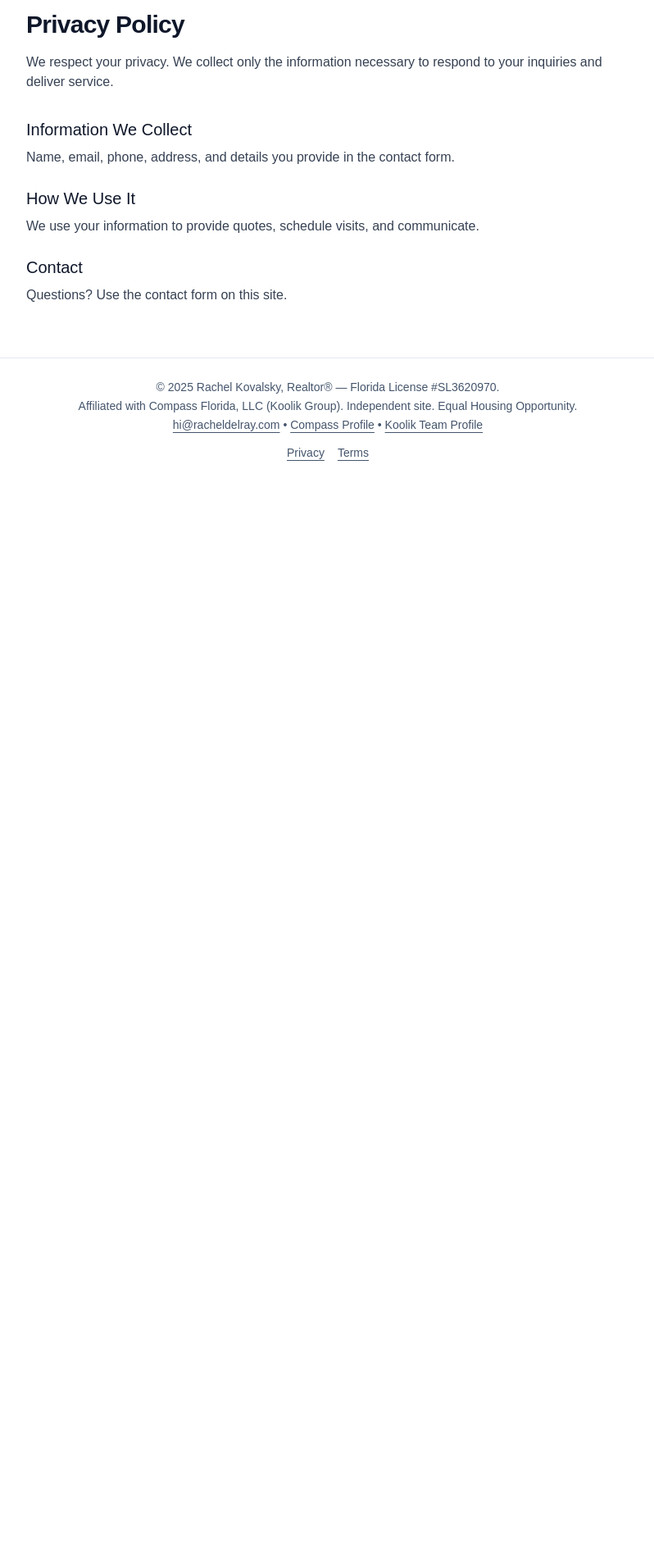
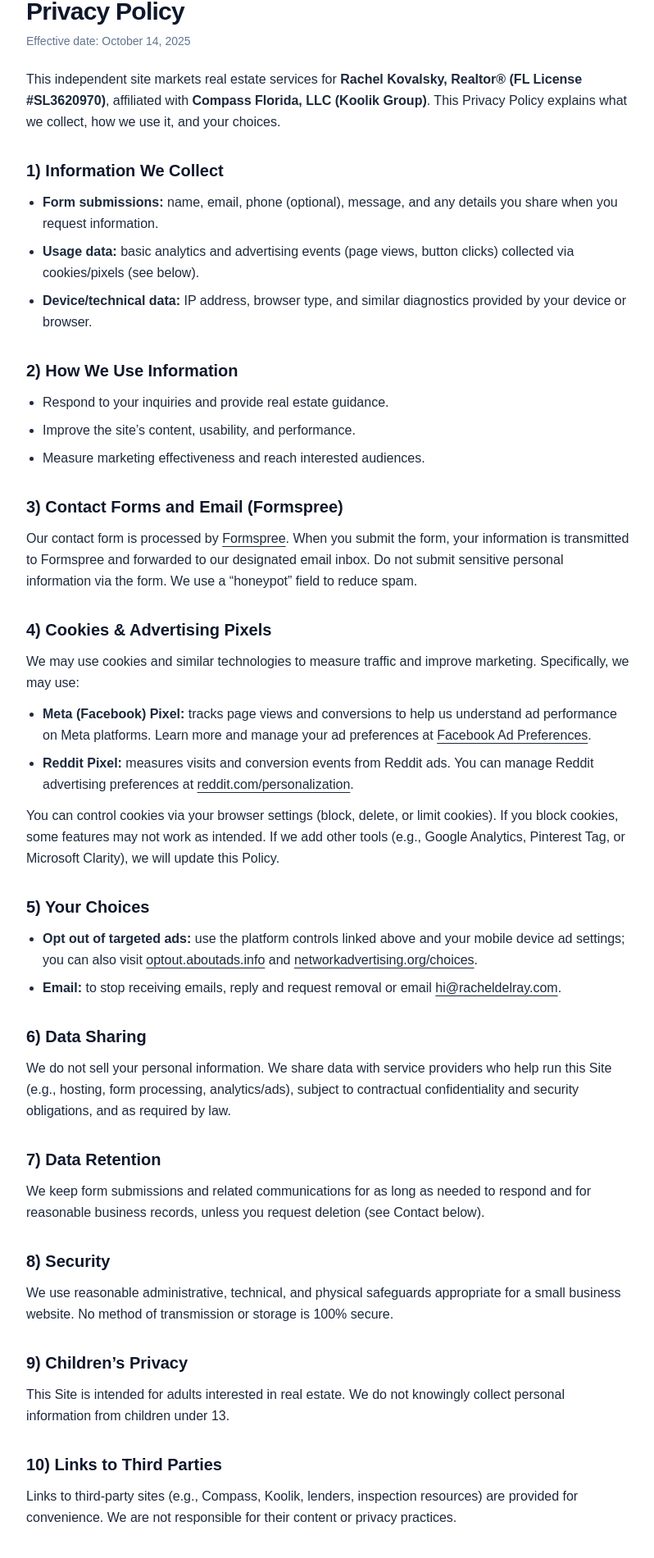
Before and after one commit to tkovalsky/rachel-site, a Next.js app: page /privacy in a window 1280 px wide. Shown: the part 109-2009 px from the top of the page at 82% size, without its empty margins (240-1038 px from the left). Before the commit the page ends 800 px from the top, so only its background shows below. Built offline with nearby package versions, Linux system fonts and the light colour scheme.

Commit message:
Privacy Policy: forms + cookies/pixels (Meta/Reddit) + opt-outs

```diff
--- a/src/app/privacy/page.tsx
+++ b/src/app/privacy/page.tsx
@@ -1,22 +1,194 @@
-export const metadata = {
-  title: "Privacy Policy",
-  description: "Privacy policy for Atlantic Home Watch.",
+// src/app/privacy/page.tsx
+import type { Metadata } from "next";
+import Link from "next/link";
+
+export const metadata: Metadata = {
+  title: "Privacy Policy | Rachel Kovalsky Real Estate",
+  description:
+    "Privacy Policy for Rachel Kovalsky, Realtor® affiliated with Compass Florida, LLC (Koolik Group). Explains forms, cookies, and pixels (Meta/Reddit).",
 };
 
 export default function PrivacyPage() {
+  const effective = "October 14, 2025"; // update when you materially change this page
+
   return (
-    <main className="mx-auto max-w-3xl px-4 py-16">
-      <h1 className="text-3xl font-semibold tracking-tight">Privacy Policy</h1>
-      <p className="mt-4 text-gray-700">
-        We respect your privacy. We collect only the information necessary to respond to your
-        inquiries and deliver service.
+    <main className="mx-auto max-w-3xl px-4 py-12 text-slate-800">
+      <h1 className="text-2xl md:text-3xl font-semibold tracking-tight text-slate-900">
+        Privacy Policy
+      </h1>
+      <p className="mt-2 text-sm text-slate-500">Effective date: {effective}</p>
+
+      <p className="mt-6 leading-relaxed">
+        This independent site markets real estate services for{" "}
+        <strong>Rachel Kovalsky, Realtor® (FL License #SL3620970)</strong>, affiliated with{" "}
+        <strong>Compass Florida, LLC (Koolik Group)</strong>. This Privacy Policy explains what
+        we collect, how we use it, and your choices.
       </p>
-      <h2 className="mt-8 text-xl font-medium">Information We Collect</h2>
-      <p className="mt-2 text-gray-700">Name, email, phone, address, and details you provide in the contact form.</p>
-      <h2 className="mt-6 text-xl font-medium">How We Use It</h2>
-      <p className="mt-2 text-gray-700">We use your information to provide quotes, schedule visits, and communicate.</p>
-      <h2 className="mt-6 text-xl font-medium">Contact</h2>
-      <p className="mt-2 text-gray-700">Questions? Use the contact form on this site.</p>
+
+      <h2 className="mt-8 text-xl font-semibold text-slate-900">1) Information We Collect</h2>
+      <ul className="mt-3 list-disc pl-5 space-y-2 leading-relaxed">
+        <li>
+          <strong>Form submissions:</strong> name, email, phone (optional), message, and any details
+          you share when you request information.
+        </li>
+        <li>
+          <strong>Usage data:</strong> basic analytics and advertising events (page views, button
+          clicks) collected via cookies/pixels (see below).
+        </li>
+        <li>
+          <strong>Device/technical data:</strong> IP address, browser type, and similar diagnostics
+          provided by your device or browser.
+        </li>
+      </ul>
+
+      <h2 className="mt-8 text-xl font-semibold text-slate-900">2) How We Use Information</h2>
+      <ul className="mt-3 list-disc pl-5 space-y-2 leading-relaxed">
+        <li>Respond to your inquiries and provide real estate guidance.</li>
+        <li>Improve the site’s content, usability, and performance.</li>
+        <li>Measure marketing effectiveness and reach interested audiences.</li>
+      </ul>
+
+      <h2 className="mt-8 text-xl font-semibold text-slate-900">
+        3) Contact Forms and Email (Formspree)
+      </h2>
+      <p className="mt-3 leading-relaxed">
+        Our contact form is processed by{" "}
+        <a
+          href="https://formspree.io/legal/privacy-policy"
+          target="_blank"
+          rel="noopener noreferrer"
+          className="underline underline-offset-4"
+        >
+          Formspree
+        </a>
+        . When you submit the form, your information is transmitted to Formspree and forwarded to our
+        designated email inbox. Do not submit sensitive personal information via the form. We use a
+        “honeypot” field to reduce spam.
+      </p>
+
+      <h2 className="mt-8 text-xl font-semibold text-slate-900">4) Cookies & Advertising Pixels</h2>
+      <p className="mt-3 leading-relaxed">
+        We may use cookies and similar technologies to measure traffic and improve marketing.
+        Specifically, we may use:
+      </p>
+      <ul className="mt-3 list-disc pl-5 space-y-2 leading-relaxed">
+        <li>
+          <strong>Meta (Facebook) Pixel:</strong> tracks page views and conversions to help us
+          understand ad performance on Meta platforms. Learn more and manage your ad preferences at{" "}
+          <a
+            href="https://www.facebook.com/adpreferences/ad_settings"
+            target="_blank"
+            rel="noopener noreferrer"
+            className="underline underline-offset-4"
+          >
+            Facebook Ad Preferences
+          </a>
+          .
+        </li>
+        <li>
+          <strong>Reddit Pixel:</strong> measures visits and conversion events from Reddit ads. You
+          can manage Reddit advertising preferences at{" "}
+          <a
+            href="https://www.reddit.com/personalization"
+            target="_blank"
+            rel="noopener noreferrer"
+            className="underline underline-offset-4"
+          >
+            reddit.com/personalization
+          </a>
+          .
+        </li>
+      </ul>
+      <p className="mt-3 leading-relaxed">
+        You can control cookies via your browser settings (block, delete, or limit cookies). If you
+        block cookies, some features may not work as intended. If we add other tools (e.g., Google
+        Analytics, Pinterest Tag, or Microsoft Clarity), we will update this Policy.
+      </p>
+
+      <h2 className="mt-8 text-xl font-semibold text-slate-900">5) Your Choices</h2>
+      <ul className="mt-3 list-disc pl-5 space-y-2 leading-relaxed">
+        <li>
+          <strong>Opt out of targeted ads:</strong> use the platform controls linked above and your
+          mobile device ad settings; you can also visit{" "}
+          <a
+            href="https://optout.aboutads.info"
+            target="_blank"
+            rel="noopener noreferrer"
+            className="underline underline-offset-4"
+          >
+            optout.aboutads.info
+          </a>{" "}
+          and{" "}
+          <a
+            href="https://www.networkadvertising.org/choices/"
+            target="_blank"
+            rel="noopener noreferrer"
+            className="underline underline-offset-4"
+          >
+            networkadvertising.org/choices
+          </a>
+          .
+        </li>
+        <li>
+          <strong>Email:</strong> to stop receiving emails, reply and request removal or email{" "}
+          <a href="mailto:hi@racheldelray.com" className="underline underline-offset-4">
+            hi@racheldelray.com
+          </a>
+          .
+        </li>
+      </ul>
+
+      <h2 className="mt-8 text-xl font-semibold text-slate-900">6) Data Sharing</h2>
+      <p className="mt-3 leading-relaxed">
+        We do not sell your personal information. We share data with service providers who help run
+        this Site (e.g., hosting, form processing, analytics/ads), subject to contractual
+        confidentiality and security obligations, and as required by law.
+      </p>
+
+      <h2 className="mt-8 text-xl font-semibold text-slate-900">7) Data Retention</h2>
+      <p className="mt-3 leading-relaxed">
+        We keep form submissions and related communications for as long as needed to respond and for
+        reasonable business records, unless you request deletion (see Contact below).
+      </p>
+
+      <h2 className="mt-8 text-xl font-semibold text-slate-900">8) Security</h2>
+      <p className="mt-3 leading-relaxed">
+        We use reasonable administrative, technical, and physical safeguards appropriate for a small
+        business website. No method of transmission or storage is 100% secure.
+      </p>
+
+      <h2 className="mt-8 text-xl font-semibold text-slate-900">9) Children’s Privacy</h2>
+      <p className="mt-3 leading-relaxed">
+        This Site is intended for adults interested in real estate. We do not knowingly collect
+        personal information from children under 13.
+      </p>
+
+      <h2 className="mt-8 text-xl font-semibold text-slate-900">10) Links to Third Parties</h2>
+      <p className="mt-3 leading-relaxed">
+        Links to third-party sites (e.g., Compass, Koolik, lenders, inspection resources) are
+        provided for convenience. We are not responsible for their content or privacy practices.
+      </p>
+
+      <h2 className="mt-8 text-xl font-semibold text-slate-900">11) Changes to This Policy</h2>
+      <p className="mt-3 leading-relaxed">
+        We may update this Policy from time to time. The “Effective date” above will indicate the
+        latest revision. Your continued use of the Site after changes are posted means you accept
+        the revised Policy.
+      </p>
+
+      <h2 className="mt-8 text-xl font-semibold text-slate-900">12) Contact</h2>
+      <p className="mt-3 leading-relaxed">
+        Questions or requests (access/deletion)? Email{" "}
+        <a href="mailto:hi@racheldelray.com" className="underline underline-offset-4">
+          hi@racheldelray.com
+        </a>
+        .
+      </p>
+
+      <p className="mt-10 text-xs text-slate-500">
+        © {new Date().getFullYear()} Rachel Kovalsky. Realtor® — Florida License #SL3620970.
+        Affiliated with Compass Florida, LLC (Koolik Group). Equal Housing Opportunity.
+      </p>
     </main>
   );
 }
```
